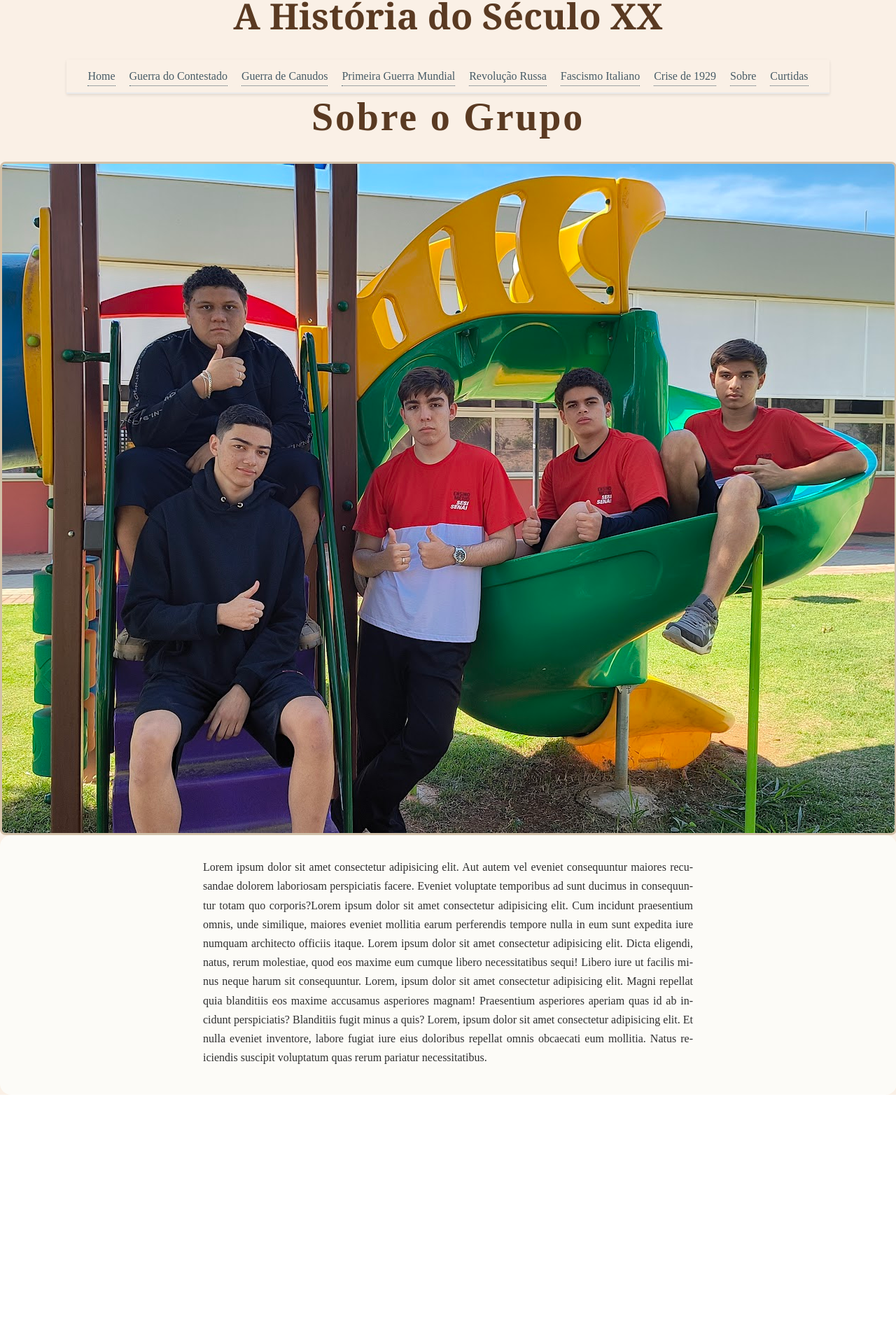
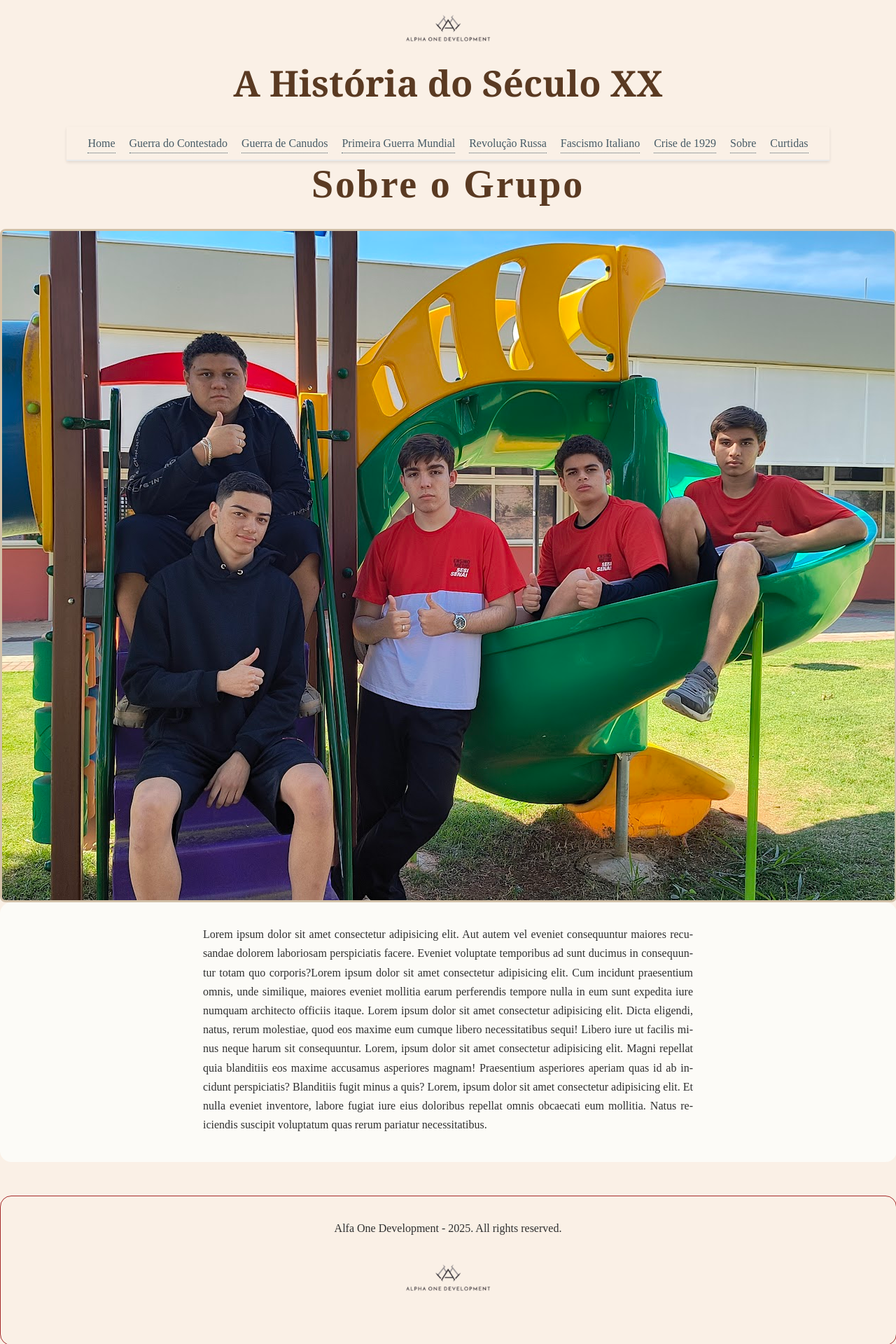
Before and after one commit to Talion2007/PrimeiraGuerraMundial, a React (Vite) app in the folder sitehis/: page /pagina-9 in a window 1280 px wide. Shown: the part 40-1960 px from the top of the page at 70% size. Before the commit the page ends 1604 px from the top, so only its background shows below. Built offline with nearby package versions, Linux system fonts and the light colour scheme.

Commit message:
hederifuter

```diff
--- a/sitehis/src/components/footer.jsx
+++ b/sitehis/src/components/footer.jsx
@@ -1,9 +1,11 @@
 import React from 'react';
-
+import '../styles/header.css'
+import Logo from '../assets/logogruposem.png';
 function Footer() {
     return (
         <footer>
             <p>Alfa One Development - 2025. All rights reserved.</p>
+            <img src={Logo} alt="Logo Alfa One Development." className='logo' />
         </footer>
     );
 };
--- a/sitehis/src/components/header.jsx
+++ b/sitehis/src/components/header.jsx
@@ -1,9 +1,11 @@
 import React from 'react';
 import Navbar from "../components/nav"
 import '../styles/header.css';
+import Logo from '../assets/logogruposem.png';
 function Header() {
     return (
         <header>
+            <img src={Logo} className='logot' />
            <h1>A História do Século XX</h1>
         <Navbar />
         </header>
--- a/sitehis/src/pages/CriseDe1929.jsx
+++ b/sitehis/src/pages/CriseDe1929.jsx
@@ -1,5 +1,6 @@
 import React from "react";
 import Header from "../components/header";
+import Footer from "../components/footer";
 import '../styles/page.css';
 function CriseDe1929() {
   return (
@@ -9,6 +10,7 @@ function CriseDe1929() {
       <section className="bloco">
 
       </section>
+      <Footer/>
     </div>
   )
 }
--- a/sitehis/src/pages/Curtidas.jsx
+++ b/sitehis/src/pages/Curtidas.jsx
@@ -1,4 +1,4 @@
-
+import Footer from "../components/footer";
 import Header from "../components/header";
 import "../styles/page.css";
 
@@ -12,6 +12,7 @@ function Curtidas() {
       <section className="bloco">
 
       </section>
+      <Footer/>
     </div>
   );
 }
--- a/sitehis/src/pages/FascismoItaliano.jsx
+++ b/sitehis/src/pages/FascismoItaliano.jsx
@@ -1,5 +1,6 @@
 import React from 'react';
 import Header from '../components/header';
+import Footer from "../components/footer";
 import '../styles/page.css';
 function FascismoItaliano() {
   return <div>
@@ -9,6 +10,7 @@ function FascismoItaliano() {
   <section className="bloco">
 
   </section>
+      <Footer/>
 </div>
 }
 
--- a/sitehis/src/pages/GuerraDeCanudos.jsx
+++ b/sitehis/src/pages/GuerraDeCanudos.jsx
@@ -1,5 +1,6 @@
 import React from 'react';
 import Header from '../components/header';
+import Footer from "../components/footer";
 import '../styles/page.css';
 function GuerraDeCanudos() {
   return <div>
@@ -9,6 +10,7 @@ function GuerraDeCanudos() {
   <section className="bloco">
 
   </section>
+      <Footer/>
 </div>
 }
 
--- a/sitehis/src/pages/GuerraDoContestado.jsx
+++ b/sitehis/src/pages/GuerraDoContestado.jsx
@@ -1,4 +1,5 @@
 import React from 'react';
+import Footer from "../components/footer";
 import Header from '../components/header';
 import '../styles/page.css';
 function GuerraDoContestado() {
@@ -11,6 +12,7 @@ function GuerraDoContestado() {
             <section className="bloco">
 
             </section>
+      <Footer/>
 
         </div>
     );
--- a/sitehis/src/pages/Pagina9.jsx
+++ b/sitehis/src/pages/Pagina9.jsx
@@ -1,5 +1,6 @@
 import React from "react";
 import Header from "../components/header";
+import Footer from "../components/footer";
 
 import "../styles/page.css";
 import imageG from "../assets/grupo.jpg";
@@ -31,6 +32,7 @@ function Pagina9() {
         </p>
 
       </section>
+      <Footer/>
     </div>
   );
 }
--- a/sitehis/src/pages/PrimeiraGuerraMundial.jsx
+++ b/sitehis/src/pages/PrimeiraGuerraMundial.jsx
@@ -1,5 +1,6 @@
 import React from 'react';
 import Header from '../components/header';
+import Footer from "../components/footer";
 import '../styles/page.css';
 function PrimeiraGuerraMundial() {
   return <div>
@@ -10,6 +11,7 @@ function PrimeiraGuerraMundial() {
  <section className="bloco">
  <h3>Primeira Guerra Mundial</h3>
  </section>
+      <Footer/>
 </div>
 }
 
--- a/sitehis/src/pages/RevolucaoRussa.jsx
+++ b/sitehis/src/pages/RevolucaoRussa.jsx
@@ -1,6 +1,7 @@
 import React from "react";
 import Header from "../components/header";
 import '../styles/page.css';
+import Footer from "../components/footer";
 function RevolucaoRussa() {
   return (
     <div>
@@ -10,6 +11,7 @@ function RevolucaoRussa() {
       <section className="bloco">
 
       </section>
+      <Footer/>
     </div>
   );
 }
--- a/sitehis/src/pages/home.jsx
+++ b/sitehis/src/pages/home.jsx
@@ -1,5 +1,6 @@
 import React from 'react';
 import Header from '../components/header';
+import Footer from "../components/footer";
 import '../styles/home.css';
 import '../styles/page.css';
 function Home() {
@@ -13,6 +14,7 @@ function Home() {
                     Lorem ipsum, dolor sit amet consectetur adipisicing elit. Asperiores veniam laboriosam, tenetur consequatur, architecto sed error odit odio omnis distinctio optio quos numquam cumque consectetur pariatur qui saepe? Consectetur, esse?
                 </p>
             </section>
+      <Footer/>
         </div>
     );
 };
--- a/sitehis/src/styles/header.css
+++ b/sitehis/src/styles/header.css
@@ -4,3 +4,25 @@ header{
     align-items: center;
     justify-content: center;
 }
+
+footer{
+    display: flex;
+    flex-direction: column;
+    align-items: center;
+    justify-content: center;
+    border: solid 1px brown;
+    border-radius: 1em;
+    padding: 1em;
+    margin-top: 3em;
+}
+
+
+.logo{
+    width: 10em;
+    margin-top: -3em;
+}
+
+.logot{
+    width: 10em;
+    margin-bottom: -4em;
+}
```
Also changed, not shown: sitehis/src/assets/logogrupo.jpg (added), sitehis/src/assets/logogruposem.png (added).
